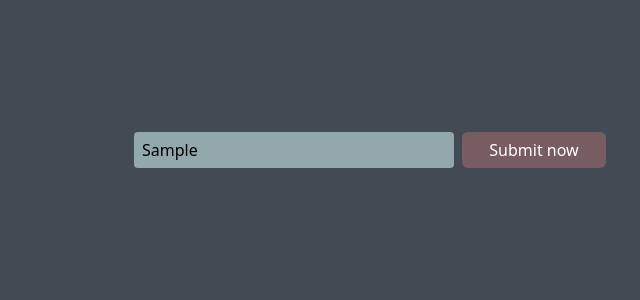
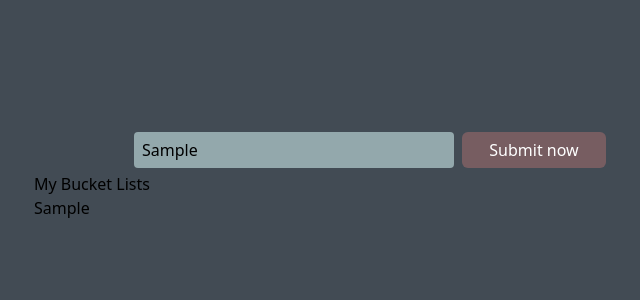
Before and after one commit to mshajid/cyberdude-challenges, a React (Vite) app in the folder javascript/03-react-js/07-my-bucket-lists/: page / in a window 1280 px wide. Both pictures are taken after typing "Sample" into the empty fields and a click on the button "Submit now". Shown: the top 300 px of the page, without its empty margins (270-910 px from the left). Built offline with nearby package versions, Linux system fonts and the light colour scheme.

Commit message:
feat: rendering the lists once the input is added

```diff
--- a/javascript/03-react-js/07-my-bucket-lists/src/Components/MainForm.jsx
+++ b/javascript/03-react-js/07-my-bucket-lists/src/Components/MainForm.jsx
@@ -1,16 +1,28 @@
 import { useForm } from "react-hook-form";
 import Input from "./Input";
 import Button from "./Button";
+import { useState } from "react";
 
 const MainForm = () => {
   const { register, handleSubmit } = useForm();
+
+  const [value, setValue] = useState([]);
+
   const formSubmit = (data) => {
-    console.log("sending the data", data);
-  }
+    setValue([data, ...value]);
+  };
+
+  const finalOutput = value.map((data, index) => {
+    return <li key={index}>{data.bucketList}</li>;
+  });
+
   return (
     <>
       <div className="max-w-2xl mx-auto">
-        <form className="flex justify-center items-center gap-x-2" onSubmit={handleSubmit(formSubmit)}>
+        <form
+          className="flex justify-center items-center gap-x-2"
+          onSubmit={handleSubmit(formSubmit)}
+        >
           <Input
             name="bucketList"
             placeholder={"Enter your bucket list?"}
@@ -18,6 +30,11 @@ const MainForm = () => {
           />
           <Button label={"Submit now"} />
         </form>
+
+        <div>
+          <h2>My Bucket Lists</h2>
+          <ul>{finalOutput}</ul>
+        </div>
       </div>
     </>
   );
```
